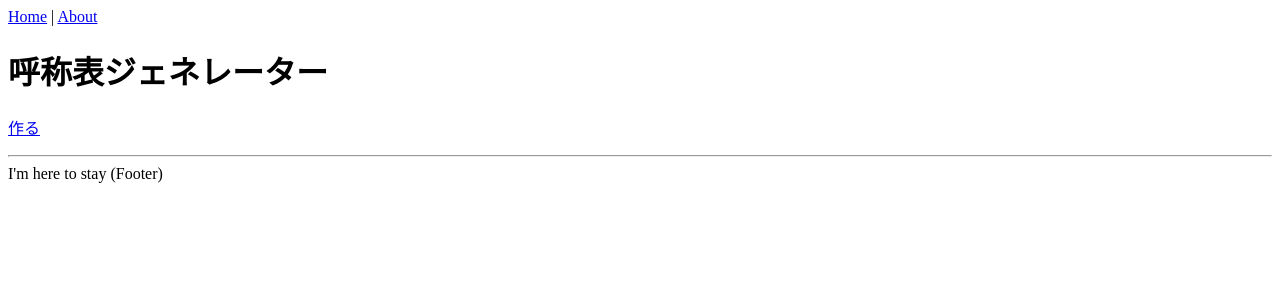
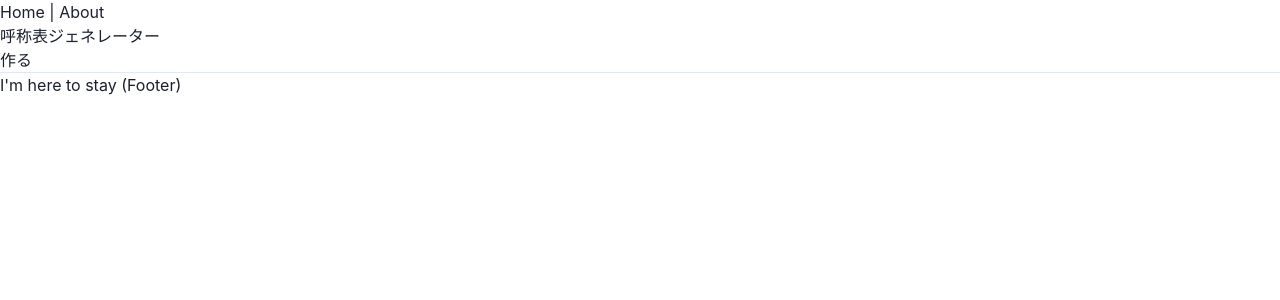
Before and after one commit to highwide/pepper, a Next.js app: page / in a window 1280 px wide. Shown: the top 300 px of the page. Built offline with nearby package versions, Linux system fonts and the light colour scheme.

Commit message:
Add _app.tsx for chakra-ui

```diff
--- /dev/null
+++ b/pages/_app.tsx
@@ -0,0 +1,11 @@
+import { ChakraProvider } from "@chakra-ui/react";
+import { AppProps } from "next/dist/next-server/lib/router/router";
+
+function MyApp({ Component, pageProps }: AppProps) {
+  return (
+    <ChakraProvider>
+      <Component {...pageProps} />
+    </ChakraProvider>
+  );
+}
+export default MyApp;
```
